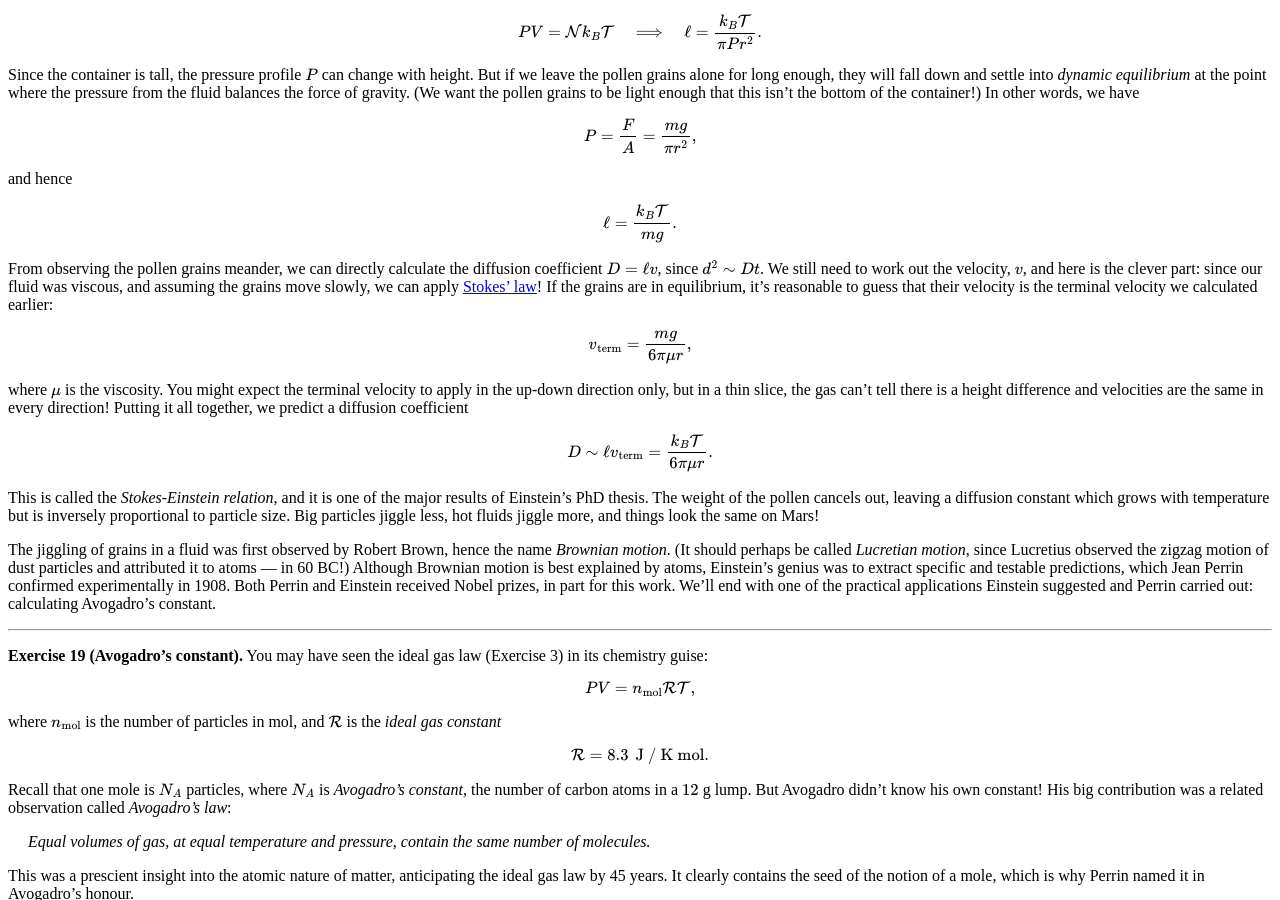
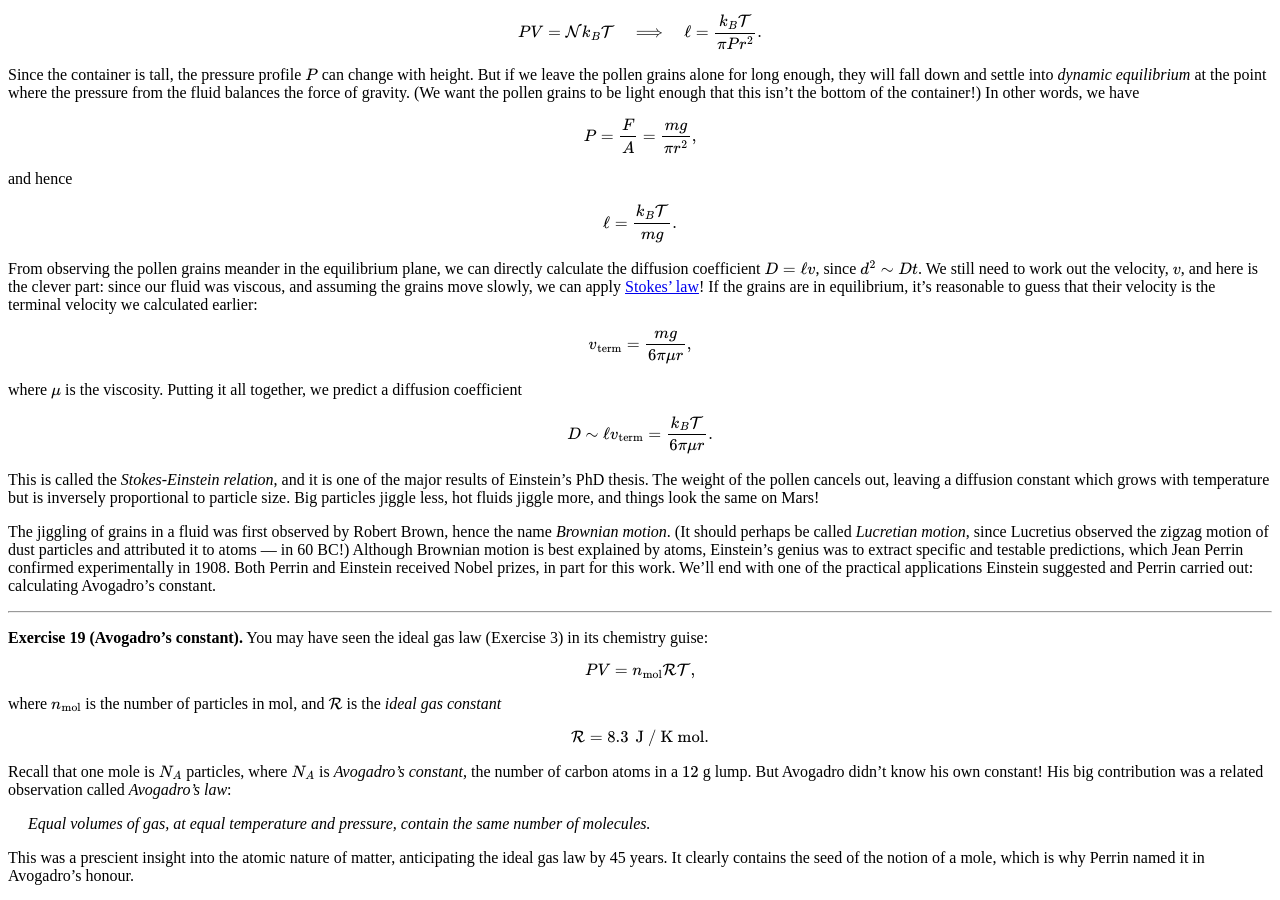
Before and after one commit to hapax/hapax.github.io, a Jekyll site: the page built from _posts/2020-02-24-napkin-hacks.md, in a window 1280 px wide and 900 px high, scrolled down 23042 px. Built offline with Jekyll 4.4.1, drawn with Linux system fonts in a browser that asks for light colours; our own code applies the rules of GitHub Pages for plain Markdown files; formulas are drawn with MathJax 3; a script that is not in the unit is left out.

Commit message:
Update 2020-02-24-napkin-hacks.md

```diff
--- a/_posts/2020-02-24-napkin-hacks.md
+++ b/_posts/2020-02-24-napkin-hacks.md
@@ -1808,7 +1808,7 @@ $$
 \ell = \frac{k_B\mathcal{T}}{mg}.
 $$
 
-From observing the pollen grains meander, we can directly calculate the diffusion
+From observing the pollen grains meander in the equilibrium plane, we can directly calculate the diffusion
 coefficient $D = \ell v$, since $d^2 \sim Dt$.
 We still need to work out the velocity, $v$, and here is the clever
 part: since our fluid was viscous, and assuming the grains move
@@ -1821,10 +1821,6 @@ v_{\text{term}} = \frac{mg}{6\pi \mu r},
 $$
 
 where $\mu$ is the viscosity.
-You might expect the terminal velocity to apply in the up-down
-direction only, but in a thin slice, the gas can't
-tell there is a height difference and velocities are the same in every
-direction!
 Putting it all together, we predict a diffusion coefficient
 
 $$
```
